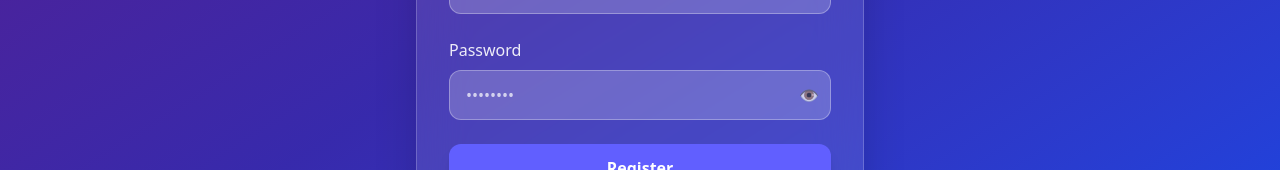
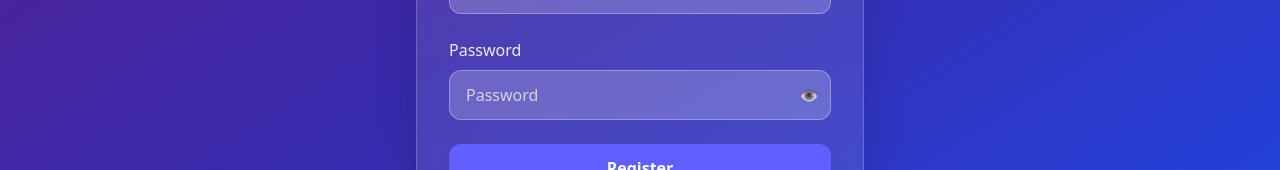
Before and after one commit to ersamirsingh/Online-teaching-platform, a React (Vite) app in the folder Client/: page /signup in a window 1280 px wide. Shown: the part 456-626 px from the top of the page. Built offline with nearby package versions, Linux system fonts and the light colour scheme; no server answers.

Commit message:
..... to Password

```diff
--- a/Client/src/App.jsx
+++ b/Client/src/App.jsx
@@ -18,7 +18,6 @@ import ViewCourses from './Admin/Course/ViewCoursesAdmin';
 import Quiz from './pages/QuizPage';
 import Profile from './pages/Profile';
 import Subscription from './pages/Subscription';
-import { useParams } from 'react-router-dom';
 import Lesson from './pages/Lesson';
 
 
@@ -30,7 +29,6 @@ function App() {
 
   const dispatch = useDispatch();
   const { isAuthenticated, user } = useSelector(state => state.auth);
-  const {courseId} = useParams();
 
   useEffect(() => {
     dispatch(checkAuth());
--- a/Client/src/pages/Login.jsx
+++ b/Client/src/pages/Login.jsx
@@ -275,7 +275,7 @@ function Login() {
             <div className="relative">
               <input
                 type={showPassword ? 'text' : 'password'}
-                placeholder="••••••••"
+                placeholder="Password"
                 className={`w-full input input-bordered bg-white/20 text-white placeholder-white/70 border border-white/30 rounded-xl py-3 px-4 pr-10 transition-all duration-300 focus:ring-2 focus:ring-blue-400 ${
                   errors.password ? 'border-red-400' : ''
                 }`}
--- a/Client/src/pages/Register.jsx
+++ b/Client/src/pages/Register.jsx
@@ -129,7 +129,7 @@ const Register = () => {
             <div className="relative">
               <input
                 type={showPassword ? "text" : "password"}
-                placeholder="••••••••"
+                placeholder="Password"
                 className={`w-full bg-white/20 text-white placeholder-white/70 border border-white/30 rounded-xl py-3 px-4 pr-10 transition-all duration-300 focus:ring-2 focus:ring-indigo-400 focus:outline-none ${
                   errors.password ? "border-red-400" : ""
                 }`}
```
